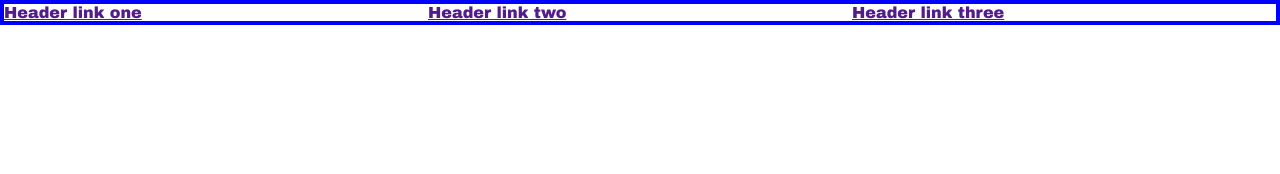
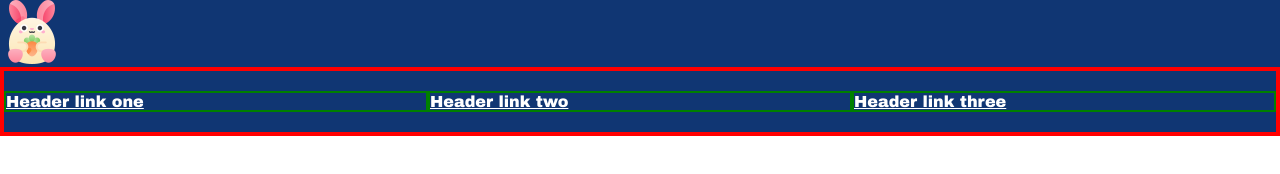
Before and after one commit to AzizBBB/Landing_Page, a plain HTML site: page index.html in a window 1280 px wide. Drawn offline with Linux system fonts and the light colour scheme.

Commit message:
added an icon and background color for header

```diff
--- a/css/style.css
+++ b/css/style.css
@@ -1,18 +1,47 @@
-*{
+* {
     margin: 0;
     padding: 0;
     box-sizing: border-box;
-    font-family: Arial Black,Arial Bold,Gadget,sans-serif;
+    font-family: Arial Black, Arial Bold, Gadget, sans-serif;
 
 }
 
-.header_link{
+.one{
+    background-color: #103673;
+}
+
+a{
+    color:white;
+}
+
+
+
+/* .header_link li{
+
+    border: 4px green solid;
+    list-style-type: none;
+    width: 100%;
+
+    flex: 1 1 auto;
+    align-items: end;
+
+
+} */
+
+.header_link {
+
+    border: 4px red solid;
+    list-style-type: none;
+    width: 100%;
     display: flex;
-    border: 4px blue solid;
-}
-.header_link li{
-    list-style-type: none;
-    flex: 1;
-    justify-content: end;
+    align-items: center;
+    justify-content: space-between;
+    padding: 20px 0;
 
 }
+
+li{
+    border: 2px green solid;
+    flex: 1;
+
+}
--- a/index.html
+++ b/index.html
@@ -9,7 +9,11 @@
     <link rel="stylesheet" href="css/style.css">
 </head>
 
+<body>
     <header>
+        <div class="one">
+            <img class="logo" src="img/rabbit.png" alt="logo for website">
+
             <nav>
                 <ul class="header_link">
                     <li><a href="">Header link one</a></li>
@@ -17,6 +21,7 @@
                     <li><a href="">Header link three</a></li>
                 </ul>
             </nav>
+        </div>
 
 
 
@@ -25,8 +30,6 @@
 
 
     </header>
-
-<body>
 
 
 
```
Also changed, not shown: img/rabbit.png (added). Lines whose indentation alone changed are shown as unchanged.
